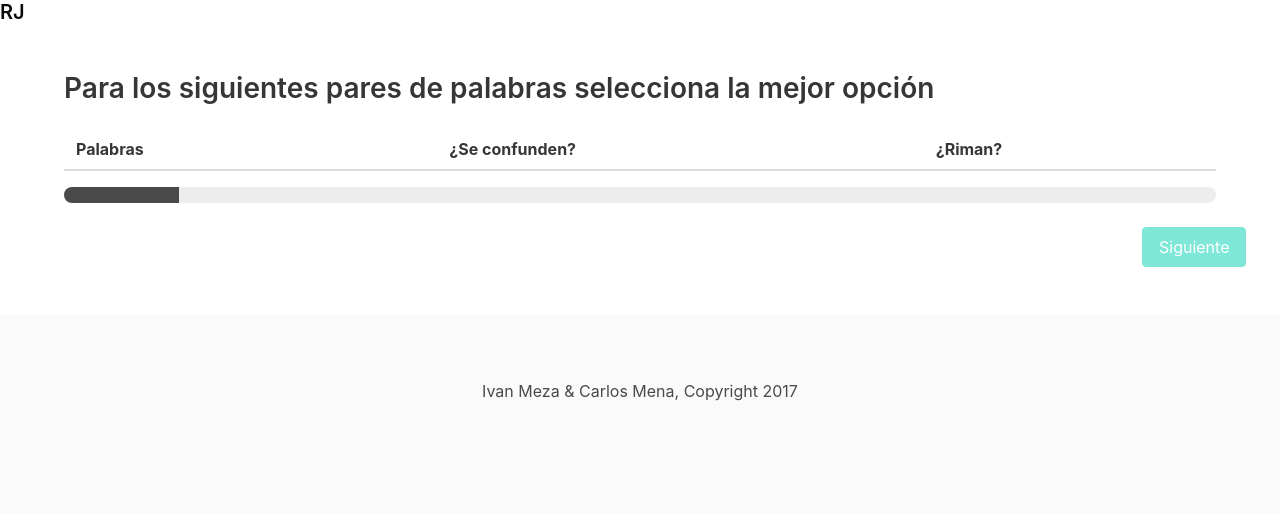
After one commit to ivanvladimir/relevance_judgements, a Flask app: page /rj/new_user in a window 1280 px wide. The commit adds this page. Shown: the top 514 px of the page. Run offline with Flask 2, Linux system fonts and the light colour scheme; lists and menus that the app fills with data are empty; some libraries are stand-ins or nearby versions.

Commit message:
Prototype working

```diff
--- a/app.py
+++ b/app.py
@@ -1,22 +1,85 @@
-from flask import Flask, redirect, url_for, render_template
+from flask import (Flask, redirect, url_for, render_template,
+    request, make_response)
+from tinydb import TinyDB, Query
 import argparse
 import os
+import uuid
+import random
 
 app = Flask(__name__)
 
 
-@app.route('/')
+# Carga base de datos de conversaciones
+db = TinyDB('conversations.json')
+Usuario= Query()
+
+queries={}
+for root, dirs, files in os.walk("data"):
+    for name in files:
+        ALGS=[]
+        for line in open(os.path.join(root, name)):
+            line=line.strip()
+            if line.startswith('ALGORITMO'):
+                alg=line
+                ALGS.append([])
+            else:
+                bits=line.split()
+                ALGS[-1].append(tuple(bits))
+        queries[name]=ALGS
+
+
+@app.route('/rj/')
 def login():
   return render_template('home.html')
 
-@app.route('/eval')
+@app.route('/rj/eval')
 def eval():
-  return render_template('home.html')
+    user_id = request.cookies.get('user_id')
+    user=db.search(Usuario.user_id == user_id)
+    if user_id and len(user)>0:
+        if user[0].finished:
+            return redirect(url_for('.already_answered'))
+        else:
+            return render_template('eval.html',
+                user_id=user_id,
+                queries=queries[user.query_id][user[0].page],
+                page=user[0].page)
+    if len(user)==0 and not user_id:
+        user_id=str(uuid.uuid4())
+        query_id=random.choice(list(queries.keys()))
+        resp = make_response(render_template('eval.html',
+                        user_id=user_id,
+                        queries=queries[query_id][0],
+                        page=0))
+        resp.set_cookie('user_id',user_id)
+        return resp
+    if len(user)==0 and user_id:
+        query_id=random.choice(list(queries.keys()))
+        return render_template('eval.html',
+                user_id=user_id,
+                queries=queries[query_id][0],
+                page=0)
 
-@app.route('/instructions')
-def instructions():
-  return render_template('instructions.html')
+@app.route('/rj/clear')
+def clear():
+    resp = make_response(redirect(url_for('.eval')))
+    resp.set_cookie('user_id',expires=0)
+    return resp
 
+@app.route('/rj/thanks')
+def thanks():
+    return render_template('thanks.html')
+
+@app.route('/rj/question')
+def already_answered():
+    return render_template('thanks.html')
+
+@app.route('/rj/new_user')
+def new_user():
+    user_id=str(uuid.uuid4())
+    resp = make_response(render_template('eval.html',user_id=user_id,page=0))
+    resp.set_cookie('user_id',user_id)
+    return resp
 
 
 if __name__ == '__main__':
--- a/templates/default.html
+++ b/templates/default.html
@@ -5,6 +5,9 @@
     <meta name="Test relevance judgments" content="Test">
     <link rel="stylesheet" href="https://cdnjs.cloudflare.com/ajax/libs/bulma/0.4.1/css/bulma.min.css">
     <link rel="stylesheet" href="https://cdnjs.cloudflare.com/ajax/libs/font-awesome/4.7.0/css/font-awesome.min.css">
+	{% block css %}
+    {% endblock %}
+
   </head>
   <body>
     <section class="hero is-white">
@@ -16,22 +19,10 @@
             </h6>
           </a>
         </div>
-        <div class="nav-item">
-          <div class="field is-grouped">
-            <p class="control">
-              <a href="/exit" class="button is-primary is-outlined">
-                <span>Terminar</span>
-              </a>
-            </p>
-			<p class="control">
-              <a href="/about" class="button is-primary is-outlined">
-                <span>Acerca</span>
-              </a>
-            </p>
-         </div>
-        </div>
      </nav>
     </section>
+
+
 	{% block content %}
     {% endblock %}
 
@@ -48,5 +39,8 @@
 
 
     <script src="https://cdnjs.cloudflare.com/ajax/libs/jquery/3.2.1/jquery.min.js"></script>
+	{% block js %}
+    {% endblock %}
+
   </body>
 </html>
--- /dev/null
+++ b/templates/eval.html
@@ -0,0 +1,112 @@
+{% extends "default.html" %}
+{% block content %}
+
+<section class="section">
+<script type="text/javascript">
+	var options= new Array(20).fill(false);
+
+	function isTrue(element, index, array) {
+  		return element;
+	}
+</script>
+
+    <div class="container">
+	<div class="content">
+      <h2 class="subtitle">
+        Para los siguientes pares de palabras selecciona la mejor opción
+      </h2>
+
+
+	<table class="table is-striped is-fullwidth">
+    <thead>
+	<tr>
+	  <th>Palabras</th>
+	  <th></th>
+	  <th>¿Se confunden?</th>
+	  <th>¿Riman?</th>
+    </tr>
+
+	</thead>
+	<tbody>
+    {% for (w1,w2) in queries %}
+	<tr>
+	  <th>
+		<strong>{{w1}}</strong>
+	  </th>
+	  <th>
+		<strong>{{w2}}<strong>
+	  </th>
+	  <th>
+		<center>
+	  	<div class="field">
+			  <div class="control">
+				<label class="radio">
+				  <input class='radio_option'type="radio" name="mix_{{loop.index}}" value={{loop.index}}>
+				  Sí
+				</label>
+				<label class="radio">
+				  <input class='radio_option' type="radio" name="mix_{{loop.index}}" value={{loop.index}}>
+				  No
+				</label>
+			  </div>
+		</div>
+		</center>
+	  </th>
+	  <th>
+		<center>
+	  	<div class="field">
+			  <div class="control">
+				<label class="radio">
+				  <input class="radio_option"type="radio" name="rhyme_{{loop.index}}" value={{10+loop.index}}>
+				  Sí
+				</label>
+				<label class="radio">
+				  <input class="radio_option" type="radio" name="rhyme_{{loop.index}}" value={{10+loop.index}}>
+				  No
+				</label>
+			  </div>
+		</div>
+		<center>
+	  </th>
+    {% endfor %}
+    </tbody>
+    </table>
+
+	<progress class="progress" value="{{page+1}}" max="10">{{(page+1)*10}}%</progress>
+
+	<div class="columns">
+	<div class="column is-11">
+	</div>
+
+	<div class="column is-1">
+	{% if page<9 %}
+	<div class="control">
+    	<button id="next" class="button is-primary" disabled="disabled" >Siguiente</button>
+  	</div>
+	{% else %}
+	<div class="control">
+    	<button id="next" class="button is-primary" disabled="disabled" >Finalizar</button>
+  	</div>
+	{% endif %}
+	</div>
+	</div>
+
+
+	</div>
+	</div>
+</section>
+{% endblock %}
+
+
+{% block js %}
+<script type="text/javascript">
+    $(".radio_option").click(function() {
+		options[$(this).val()-1]=true;
+		if(options.every(isTrue)){
+    		$("#next").attr("disabled", false);
+		}else{
+			console.log('Not yet')
+		}
+    	});
+</script>
+{% endblock %}
```
Also changed, not shown: templates/home.html (+17 -2 lines), templates/thanks.html (added, +14 -0 lines). Lines whose indentation alone changed are shown as unchanged.
